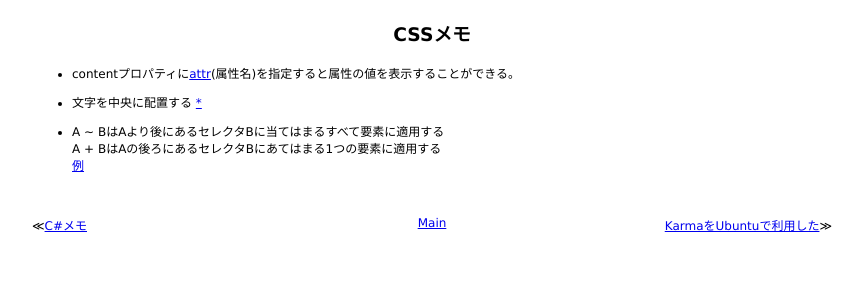
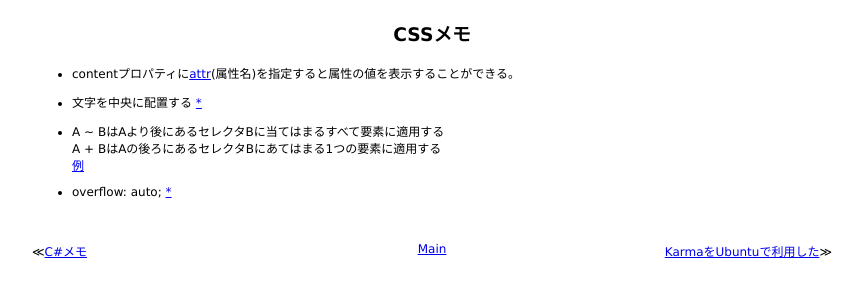
Before and after one commit to 38elements/38elements.github.com, a Jekyll site: the page built from _posts/2014-9-27-css.md, in a window 1280 px wide. Shown: the top 300 px of the page, without its empty margins (208-1071 px from the left). Built offline with Jekyll 4.4.1, drawn with Linux system fonts in a browser that asks for light colours.

Commit message:
Update 2014-9-27-css.md

```diff
--- a/_posts/2014-9-27-css.md
+++ b/_posts/2014-9-27-css.md
@@ -10,3 +10,5 @@ title: CSSメモ
 * A ~ BはAより後にあるセレクタBに当てはまるすべて要素に適用する
 A + BはAの後ろにあるセレクタBにあてはまる1つの要素に適用する
 [例](http://jsdo.it/38elements/css-selector-after)
+
+* overflow: auto; [\*](https://developer.mozilla.org/ja/docs/Web/CSS/overflow)
```
